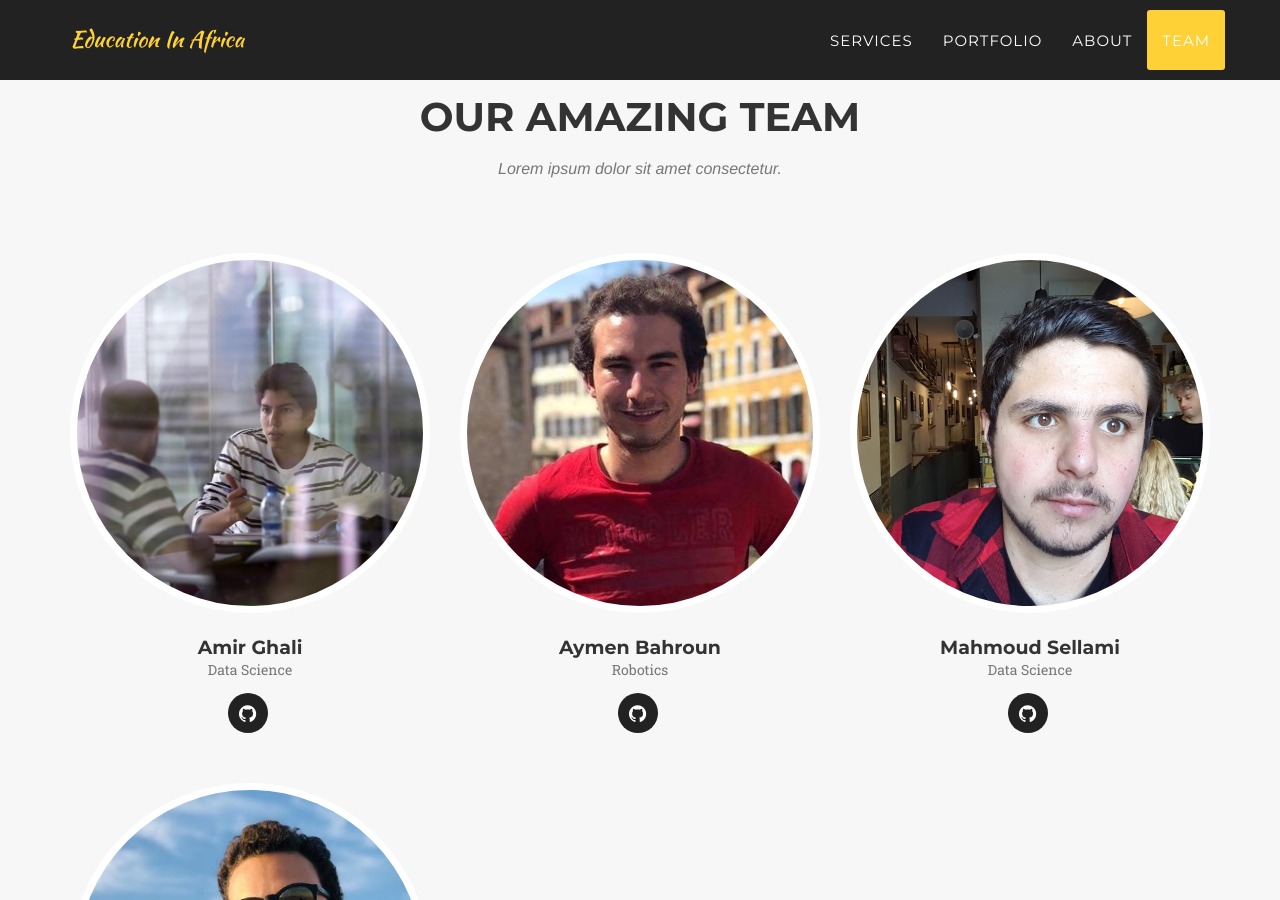
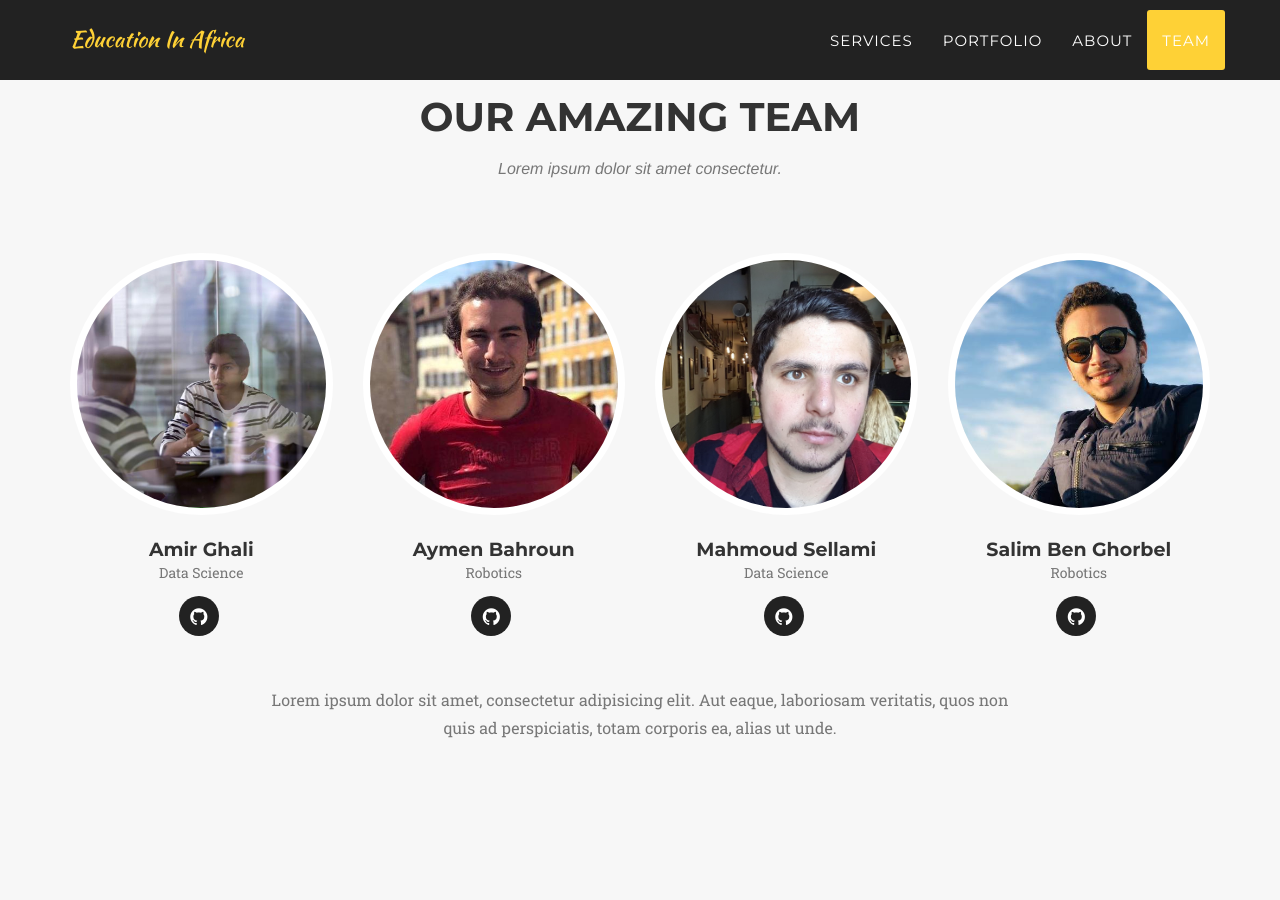
Before and after one commit to GhaliAmir/EducationInAfrica.github.io, a Jekyll site: the page built from index.html, in a window 1280 px wide and 900 px high, scrolled down 4620 px. Built offline with Jekyll 4.4.1, drawn with Linux system fonts in a browser that asks for light colours; some web fonts are replaced.

Commit message:
Change column size.

```diff
--- a/_includes/team.html
+++ b/_includes/team.html
@@ -9,7 +9,7 @@
             </div>
             <div class="row">
                 {% for member in site.people %}
-                <div class="col-sm-4">
+                <div class="col-sm-3">
                     <div class="team-member">
                         <img src="img/team/{{ member.pic }}.jpg" class="img-responsive img-circle" alt="">
                         <h4>{{ member.name }}</h4>
```
